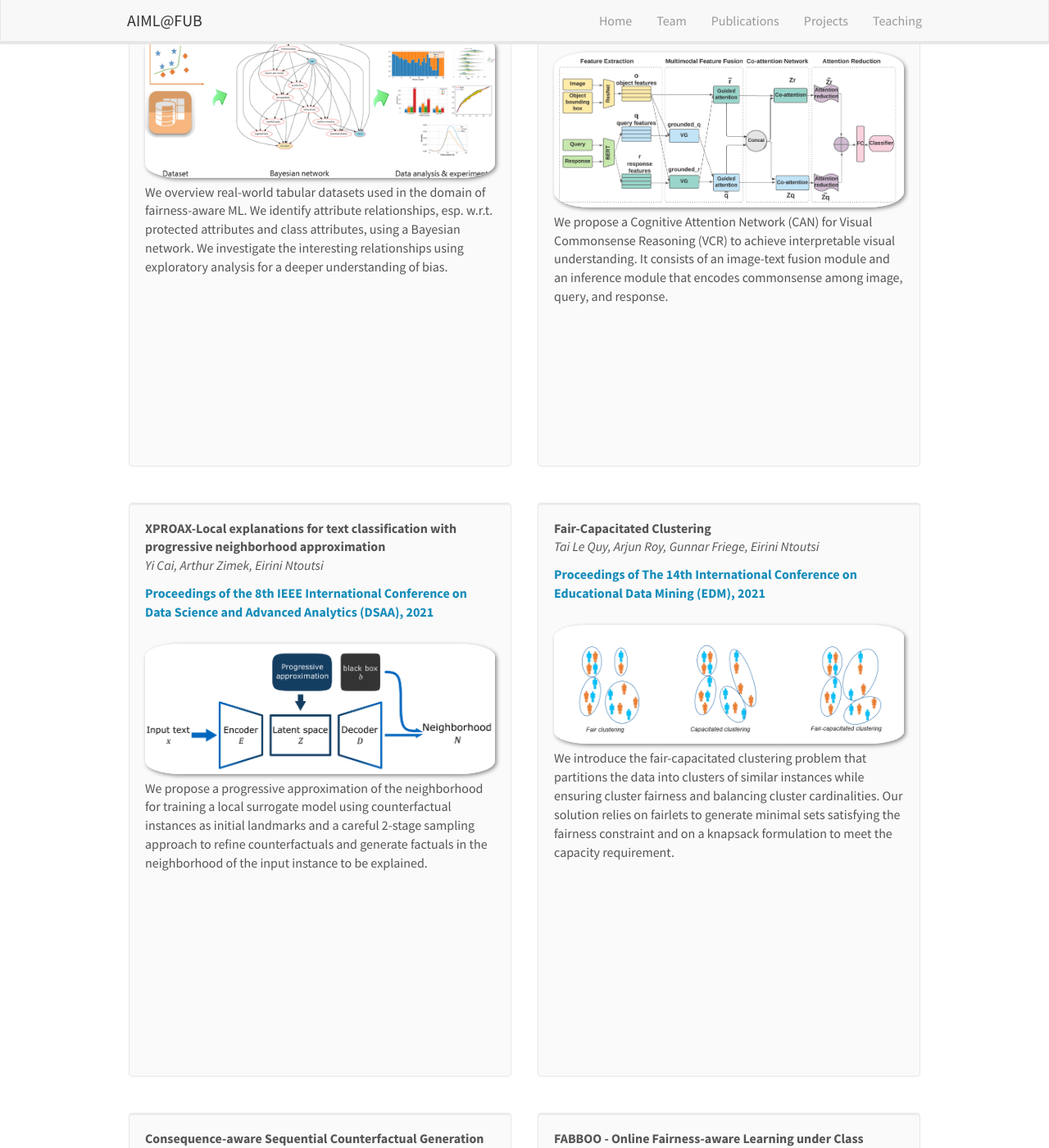
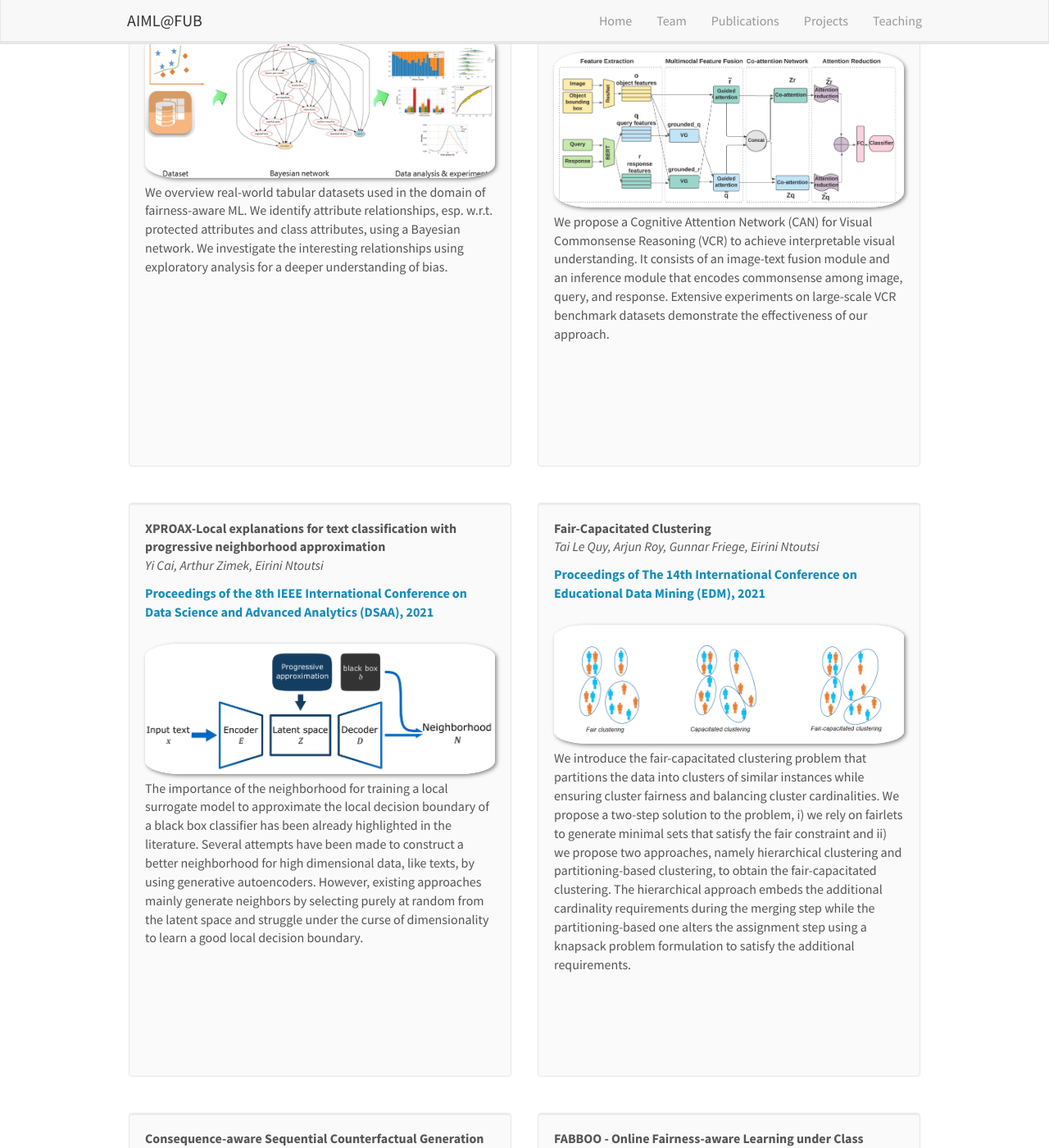
Before and after one commit to AIML-research/AIML-research.github.io, a Jekyll site: the page built from _pages/publications.md, in a window 1280 px wide and 1400 px high, scrolled down 332 px. Shown: the whole window at 82% size. Built offline with Jekyll 4.4.1, drawn with Linux system fonts in a browser that asks for light colours; nearby versions of some CDN libraries; some of the changed lines change nothing that is shown; some of the changed text lies outside the part shown.

Commit message:
Create publist.yml

```diff
--- a/_data/publist.yml
+++ b/_data/publist.yml
@@ -30,7 +30,7 @@
 
 - title: "Interpretable Visual Understanding with Cognitive Attention Network"
   image: Xuejiao2021.png
-  description: We propose a Cognitive Attention Network (CAN) for Visual Commonsense Reasoning (VCR) to achieve interpretable visual understanding. It consists of an image-text fusion module and an inference module that encodes commonsense among image, query, and response.
+  description: We propose a Cognitive Attention Network (CAN) for Visual Commonsense Reasoning (VCR) to achieve interpretable visual understanding. It consists of an image-text fusion module and an inference module that encodes commonsense among image, query, and response. Extensive experiments on large-scale VCR benchmark datasets demonstrate the effectiveness of our approach.
   authors: Xuejiao Tang, Wenbin Zhang, Yi Yu, Kea Turner, Tyler Derr, Mengyu Wang, Eirini Ntoutsi
   link:
     url: https://doi.org/10.1007/978-3-030-86362-3_45
@@ -52,7 +52,7 @@
 
 - title: "XPROAX-Local explanations for text classification with progressive neighborhood approximation"
   image: Yi2021.png
-  description: We propose a progressive approximation of the neighborhood for training a local surrogate model using counterfactual instances as initial landmarks and a careful 2-stage sampling approach to refine counterfactuals and generate factuals in the neighborhood of the input instance to be explained.
+  description: The importance of the neighborhood for training a local surrogate model to approximate the local decision boundary of a black box classifier has been already highlighted in the literature. Several attempts have been made to construct a better neighborhood for high dimensional data, like texts, by using generative autoencoders. However, existing approaches mainly generate neighbors by selecting purely at random from the latent space and struggle under the curse of dimensionality to learn a good local decision boundary.
   authors: Yi Cai, Arthur Zimek, Eirini Ntoutsi
   link:
     url: https://ieeexplore.ieee.org/abstract/document/9564153
@@ -60,10 +60,20 @@
   highlight: 1
   news2:
   year: 2021
+  haslocal: 1
+  local: 21.DSAA.pdf
+  hascode: 1
+  code: https://github.com/caiy0220/XPROAX
+  hasposter: 1
+  poster: https://caiy0220.github.io/XPROAX-intro/XPROAX-Poster.pdf
+  hasppt: 1
+  ppt: https://caiy0220.github.io/XPROAX-intro/XPROAX-slides.pdf
+  hasvideo: 1
+  video: https://youtu.be/I2gcUnY5e8g
 
 - title: "Fair-Capacitated Clustering"
   image: Taifair2021.png
-  description: We introduce the fair-capacitated clustering problem that partitions the data into clusters of similar instances while ensuring cluster fairness and balancing cluster cardinalities. Our solution relies on fairlets to generate minimal sets satisfying the fairness constraint and on a knapsack formulation to meet the capacity requirement.
+  description: We introduce the fair-capacitated clustering problem that partitions the data into clusters of similar instances while ensuring cluster fairness and balancing cluster cardinalities. We propose a two-step solution to the problem, i) we rely on fairlets to generate minimal sets that satisfy the fair constraint and ii) we propose two approaches, namely hierarchical clustering and partitioning-based clustering, to obtain the fair-capacitated clustering. The hierarchical approach embeds the additional cardinality requirements during the merging step while the partitioning-based one alters the assignment step using a knapsack problem formulation to satisfy the additional requirements.
   authors: Tai Le Quy, Arjun Roy, Gunnar Friege, Eirini Ntoutsi
   link:
     url: https://educationaldatamining.org/EDM2021/virtual/static/pdf/EDM21_paper_184.pdf
@@ -71,6 +81,16 @@
   highlight: 1
   news2:
   year: 2021
+  haslocal: 1
+  local: 21.EDM.pdf
+  hascode: 1
+  code: https://github.com/tailequy/tailequy.github.io/tree/main/fair-capacitated/code
+  hasposter: 0
+  poster:
+  hasppt: 0
+  ppt:
+  hasvideo: 1
+  video: https://www.youtube.com/watch?v=m9vXn_nbuGA
 
 - title: "Consequence-aware Sequential Counterfactual Generation"
   image: Philip2021.png
@@ -82,6 +102,16 @@
   highlight: 1
   news2:
   year: 2021
+  haslocal: 1
+  local: 21.ECML.pdf
+  hascode: 1
+  code: https://github.com/ppnaumann/CSCF
+  hasposter: 1
+  poster: https://www.philipnaumann.com/Consequence-aware_Sequential_Counterfactual_Generation_Poster.pdf
+  hasppt: 1
+  ppt: https://www.philipnaumann.com/Consequence-aware_Sequential_Counterfactual_Generation_Philip_Naumann_09_2021_slides.pdf
+  hasvideo: 0
+  video:
 
 - title: "Web Futures - Inclusive, Intelligent, Sustainable - The 2020 Manifesto for Web Science"
   image:
@@ -93,6 +123,16 @@
   highlight: 0
   news2:
   year: 2020
+  haslocal: 1
+  local: 20.DahstuhlManifesto.pdf
+  hascode: 0
+  code:
+  hasposter: 0
+  poster:
+  hasppt: 0
+  ppt:
+  hasvideo: 0
+  video:
 
 - title: "FairNN - Conjoint Learning of Fair Representations for Fair Decisions"
   image:
@@ -104,6 +144,16 @@
   highlight: 0
   news2:
   year: 2020
+  haslocal: 1
+  local: 20.DS.FairNN.pdf
+  hascode: 1
+  code: https://github.com/wtliao/FairNN
+  hasposter: 0
+  poster:
+  hasppt: 0
+  ppt:
+  hasvideo: 0
+  video:
 
 - title: "FABBOO - Online Fairness-aware Learning under Class Imbalance"
   image: Vasilis2020.png
@@ -115,6 +165,16 @@
   highlight: 1
   news2:
   year: 2020
+  haslocal: 1
+  local: 20.DS.FABOO.pdf
+  hascode: 1
+  code: https://github.com/iosifidisvasileios/FABBOO
+  hasposter: 0
+  poster:
+  hasppt: 0
+  ppt:
+  hasvideo: 0
+  video:
 
 - title: "Drift-Aware Multi-Memory Model for Imbalanced Data Streams"
   image: Amir2020.png
```
